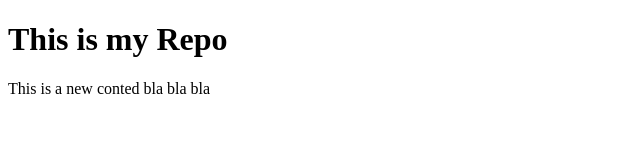
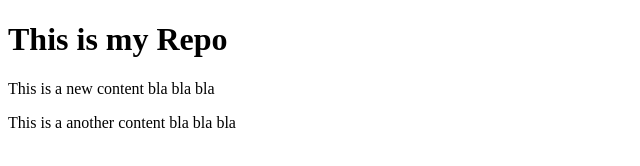
Before and after one commit to MagpantayAT/CS0031, a plain HTML site: page index.html in a window 1280 px wide. Shown: the whole page, without its empty margins (0-640 px from the left). Drawn offline with Linux system fonts and the light colour scheme.

Commit message:
fix typo

```diff
--- a/index.html
+++ b/index.html
@@ -8,6 +8,7 @@
 </head>
 <body>
     <h1>This is my Repo</h1>
-    <p>This is a new conted bla bla bla</p>
+    <p>This is a new content bla bla bla</p>
+    <p>This is a another content bla bla bla</p>
 </body>
 </html>
```
